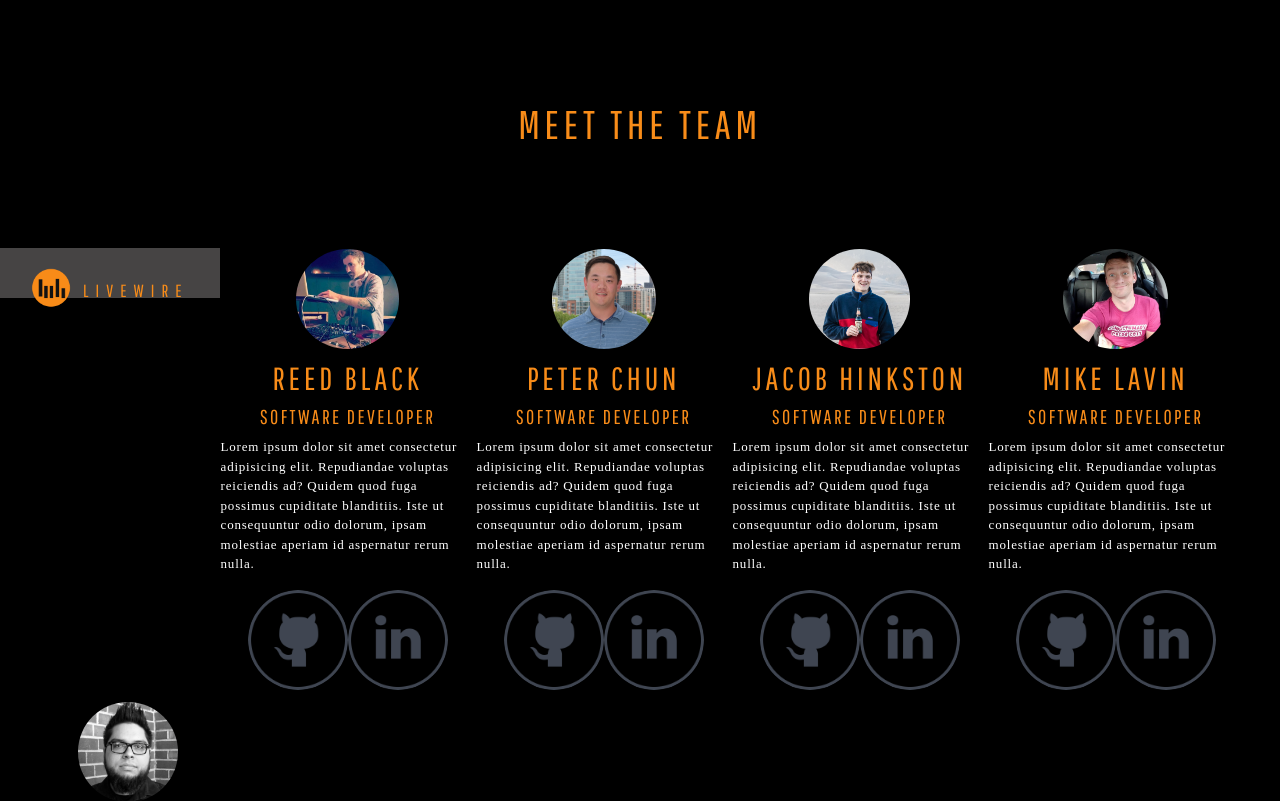
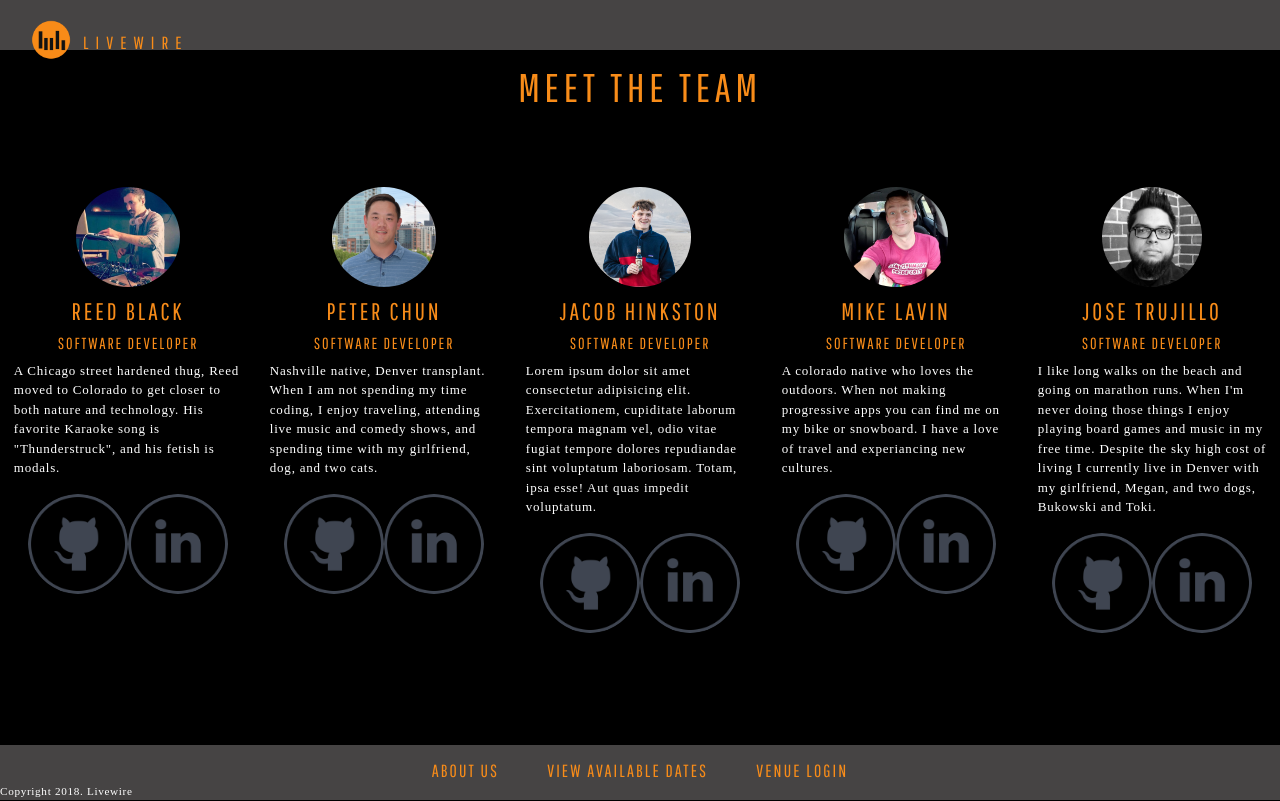
Before and after one commit to pbchun/livewire, a Vue app in the folder gigify/: page /#/About in a window 1280 px wide. Shown: the top 801 px of the page. Built offline with nearby package versions, Linux system fonts and the light colour scheme; a web font is replaced by a local one; what vue-carousel-3d would draw is missing.

Commit message:
fixed the style of the about us page

```diff
--- a/gigify/src/views/About.vue
+++ b/gigify/src/views/About.vue
@@ -1,76 +1,80 @@
 <template>
+    <div>
+        <Header />
         <div>
             <h1>MEET THE TEAM</h1>
             <div class  ="profile-container">
-        <Header />
                 <div class="profile">
                     <img src ="../assets/profilePics/reed.png">
-            <h2>Reed Black</h2>
-            <h5>Software Developer</h5>
-            <p>Lorem ipsum dolor sit amet consectetur adipisicing elit. Repudiandae voluptas reiciendis ad? Quidem quod fuga possimus cupiditate blanditiis. Iste ut consequuntur odio dolorum, ipsam molestiae aperiam id aspernatur rerum nulla.</p>
-            <img src="../assets/gitIco.png" href="http://www.google.com">
-            <img src="../assets/liIco.png">
+                    <h4>Reed Black</h4>
+                    <h6>Software Developer</h6>
+                    <p>A Chicago street hardened thug, Reed moved to Colorado to get closer to both nature and technology. His favorite Karaoke song is "Thunderstruck", and his fetish is modals.</p>
+                    <a href="https://github.com/ReedBlack"><img src="../assets/gitIco.png"></a>
+                    <a href="https://www.linkedin.com/in/reed-black/"><img src="../assets/liIco.png"></a>
                 </div>
             <div class="profile">
                 <img src="../assets/profilePics/peter.png">
-            <h2>Peter Chun</h2>
-            <h5>Software Developer</h5>
-            <p>Lorem ipsum dolor sit amet consectetur adipisicing elit. Repudiandae voluptas reiciendis ad? Quidem quod fuga possimus cupiditate blanditiis. Iste ut consequuntur odio dolorum, ipsam molestiae aperiam id aspernatur rerum nulla.</p>
-            <img src="../assets/gitIco.png">
-            <img src="../assets/liIco.png">
+                <h4>Peter Chun</h4>
+                <h6>Software Developer</h6>
+                <p>Nashville native, Denver transplant. When I am not spending my time coding, I enjoy traveling, attending live music and comedy shows, and spending time with my girlfriend, dog, and two cats.</p>
+                <a href="https://github.com/pbchun"><img src="../assets/gitIco.png"></a>
+                <a href="https://www.linkedin.com/in/pbchun/"><img src="../assets/liIco.png"></a>
             </div>
             <div class="profile">
                 <img src="../assets/profilePics/jacob.png">
-            <h2>Jacob Hinkston</h2>
-            <h5>Software Developer</h5>
-            <p>Lorem ipsum dolor sit amet consectetur adipisicing elit. Repudiandae voluptas reiciendis ad? Quidem quod fuga possimus cupiditate blanditiis. Iste ut consequuntur odio dolorum, ipsam molestiae aperiam id aspernatur rerum nulla.</p>
-            <img src="../assets/gitIco.png">
-            <img src="../assets/liIco.png">
+                <h4>Jacob Hinkston</h4>
+                <h6>Software Developer</h6>
+                <p>Lorem ipsum dolor sit amet consectetur adipisicing elit. Exercitationem, cupiditate laborum tempora magnam vel, odio vitae fugiat tempore dolores repudiandae sint voluptatum laboriosam. Totam, ipsa esse! Aut quas impedit voluptatum.</p>
+                <a href="https://github.com/jacobhinkston"><img src="../assets/gitIco.png"></a>
+                <a href="https://www.linkedin.com/in/jacobhinkston/"><img src="../assets/liIco.png"></a>
             </div>
             <div class="profile">
                 <img src="../assets/profilePics/mike.png">
-            <h2>Mike Lavin</h2>
-            <h5>Software Developer</h5>
-            <p>Lorem ipsum dolor sit amet consectetur adipisicing elit. Repudiandae voluptas reiciendis ad? Quidem quod fuga possimus cupiditate blanditiis. Iste ut consequuntur odio dolorum, ipsam molestiae aperiam id aspernatur rerum nulla.</p>
-            <img src="../assets/gitIco.png">
-            <img src="../assets/liIco.png">
+                <h4>Mike Lavin</h4>
+                <h6>Software Developer</h6>
+                <p>A colorado native who loves the outdoors. When not making progressive apps you can find me on my bike or snowboard. I have a love of travel and experiancing new cultures.</p>
+                <a href="http://www.github.com/mike82co"><img src="../assets/gitIco.png"></a>
+                <a href="https://www.linkedin.com/in/mike82co"><img src="../assets/liIco.png"></a>
             </div>
             <div class="profile">
                 <img src="../assets/profilePics/jose.png">
-            <h2>Jose Trujillo</h2>
-            <h5>Software Developer</h5>
-            <p>Lorem ipsum dolor sit amet consectetur adipisicing elit. Repudiandae voluptas reiciendis ad? Quidem quod fuga possimus cupiditate blanditiis. Iste ut consequuntur odio dolorum, ipsam molestiae aperiam id aspernatur rerum nulla.</p>
-            <img src="../assets/gitIco.png">
-            <img src="../assets/liIco.png">
+                <h4>Jose Trujillo</h4>
+                <h6>Software Developer</h6>
+                <p>I like long walks on the beach and going on marathon runs. When I'm never doing those things I enjoy playing board games and music in my free time. Despite the sky high cost of living I currently live in Denver with my girlfriend, Megan, and two dogs, Bukowski and Toki.</p>
+                <a href="http://www.google.com"><img src="../assets/gitIco.png"></a>
+                <a href="https://www.linkedin.com/in/trujilloj/"><img src="../assets/liIco.png"></a>
             </div>
         </div>
+    </div>
+    <VenueFooter />
     </div>
 </template>
 
 <script>
 import Header from "@/components/Header";
+import VenueFooter from "@/components/VenueFooter"
 
 export default {
     components: {
-        Header
+        Header,
+        VenueFooter
     }
 };
 </script>
 
 <style scoped>
-h1{
-    margin-top: 100px;
-}
+
 
 .profile-container{
     display:flex;
     flex-flow:wrap;
     background-color: black;
-    margin-top: 100px;
+    margin-top: 75px;
+    justify-content: space-around;
 }
 .profile{
     border: solid  black 1px;
-    width: 20vw;
+    width: 18vw;
 
 }
 img{
```
Lines whose indentation alone changed are shown as unchanged.
